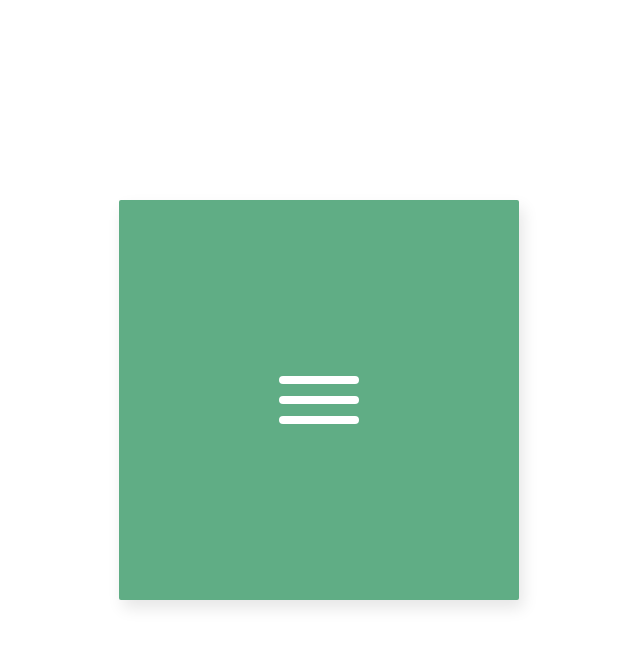
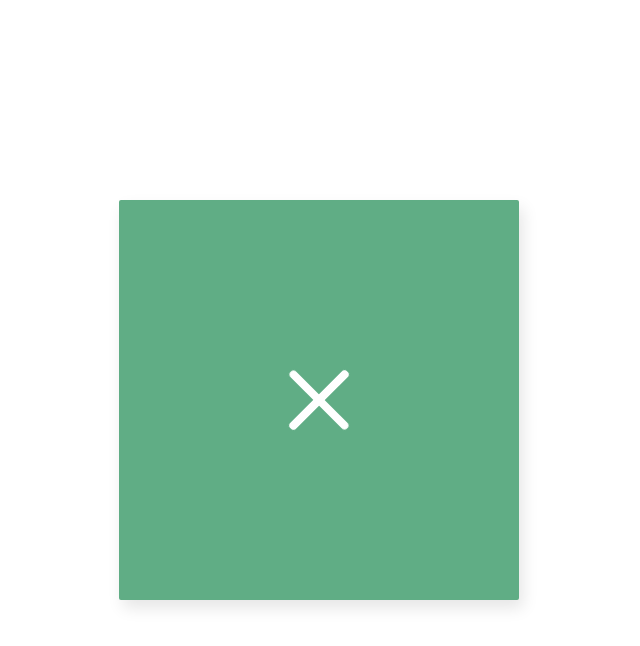
Before and after one commit to wcleeah/css-challenge, a plain HTML site: page day2/index.html in a window 1280 px wide. Both pictures are taken after a click on the element 640 px from the left and 400 px from the top of the page. Shown: the whole page, without its empty margins (321-961 px from the left). Drawn offline with nearby package versions, Linux system fonts and the light colour scheme.

Commit message:
finish day 2

```diff
--- a/day2/index.html
+++ b/day2/index.html
@@ -5,9 +5,9 @@
 <div class="frame">
   <div class="center" onclick="toggle()">
       <div class="wrapper">
-          <div class="line1"></div>
-          <div class="line2"></div>
-          <div class="line3"></div>
+          <div class="line line1"></div>
+          <div class="line line2"></div>
+          <div class="line line3"></div>
       </div>
   </div>
 </div>
--- a/day2/main.css
+++ b/day2/main.css
@@ -32,9 +32,8 @@
     display: flex;
 }
 
-.line1 {
+.line {
     position: absolute;
-    top: 16px;
     background: rgb(255, 255, 255);
     width: 80px;
     height: 8px;
@@ -42,37 +41,66 @@
     box-shadow: 0px 0px 0px 0px rgba(0, 0, 0, 0.3);
 }
 
+.line1 {
+    top: 16px;
+}
+
 .line2 {
-    position: absolute;
     top: 36px;
-    background: rgb(255, 255, 255);
-    width: 80px;
-    height: 8px;
-    border-radius: 4px;
-    box-shadow: 0px 0px 0px 0px rgba(0, 0, 0, 0.3);
 }
 
 .line3 {
-    position: absolute;
     top: 56px;
-    background: rgb(255, 255, 255);
-    width: 80px;
-    height: 8px;
-    border-radius: 4px;
-    box-shadow: 0px 0px 0px 0px rgba(0, 0, 0, 0.3);
 }
 
-.line1-l-r {
-    transform: rotate(45deg);
-    top: 40px;
+.move-up-and-rotate-clockwise {
+    animation: move-up 0.7s linear forwards, rotate-clockwise 0.7s linear 0.7s forwards;
 }
 
-.line3-r-l {
-    transform: rotate(-45deg);
-    top: 40px;
+.move-down-and-rotate-anti-clockwise {
+    animation: move-down 0.7s linear forwards, rotate-anti-clockwise 0.7s linear 0.7s forwards;
 }
 
+.rotate-anti-clockwise {
+    animation-duration: 0.7s;
+    animation-name: rotate-anti-clockwise;
+    animation-timing-function: linear;
+    animation-delay: 0.7s;
+    animation-fill-mode: forwards;
+}
 
-.line2-hidden {
-    display: none;
+@keyframes move-up {
+    0% {
+        top: 16px;
+    }
+    100% {
+        top: 36px;
+    }
 }
+
+@keyframes move-down {
+    0% {
+        top: 56px;
+    }
+    100% {
+        top: 36px;
+    }
+}
+
+@keyframes rotate-clockwise {
+    0% {
+        transform: rotate(0deg);
+    }
+    100% {
+        transform: rotate(45deg);
+    }
+}
+
+@keyframes rotate-anti-clockwise {
+    0% {
+        transform: rotate(0deg);
+    }
+    100% {
+        transform: rotate(-45deg);
+    }
+}
--- a/day2/main.js
+++ b/day2/main.js
@@ -1,9 +1,8 @@
 function toggle() {
-    console.log("toggle");
   var l1 = document.querySelector(".line1");
   var l2 = document.querySelector(".line2");
   var l3 = document.querySelector(".line3");
-  l1.toggleAttribute("class", "line1-l-r");
-  l2.toggleAttribute("class", "line2-hidden");
-  l3.toggleAttribute("class", "line3-r-l");
+  l1.classList.toggle("move-down-and-rotate-anti-clockwise");
+  l3.classList.toggle("move-up-and-rotate-clockwise");
+  l2.classList.toggle("rotate-anti-clockwise");
 }
```
Also changed, not shown: 1 other file.
